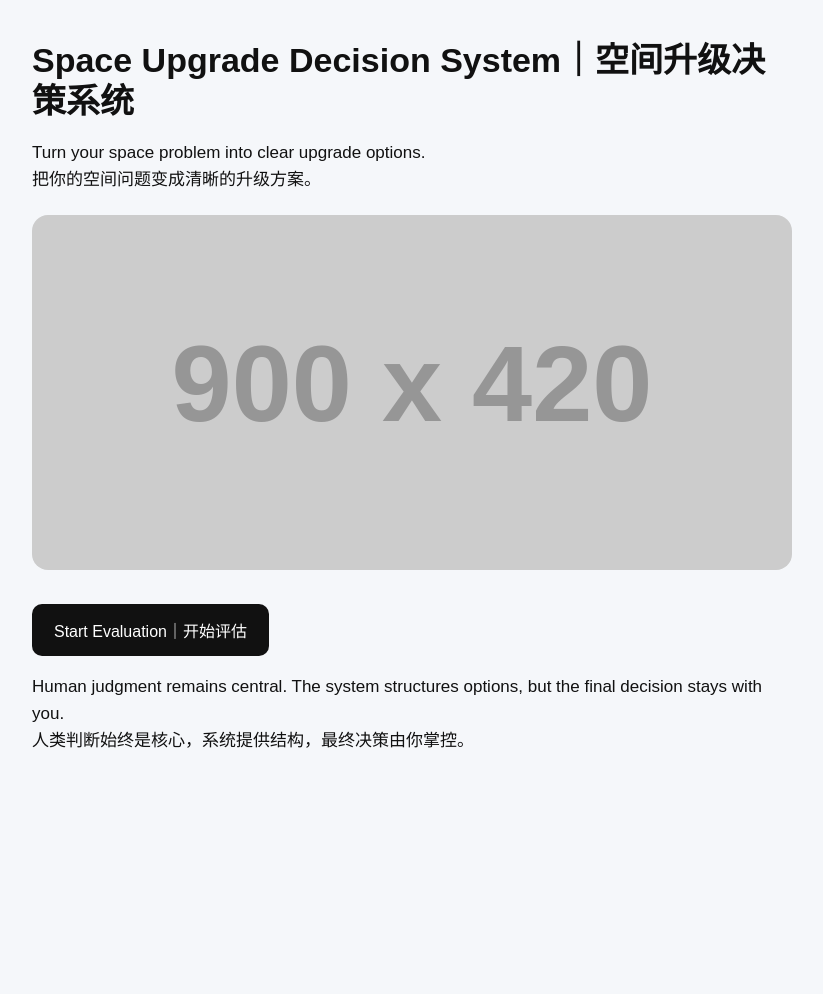
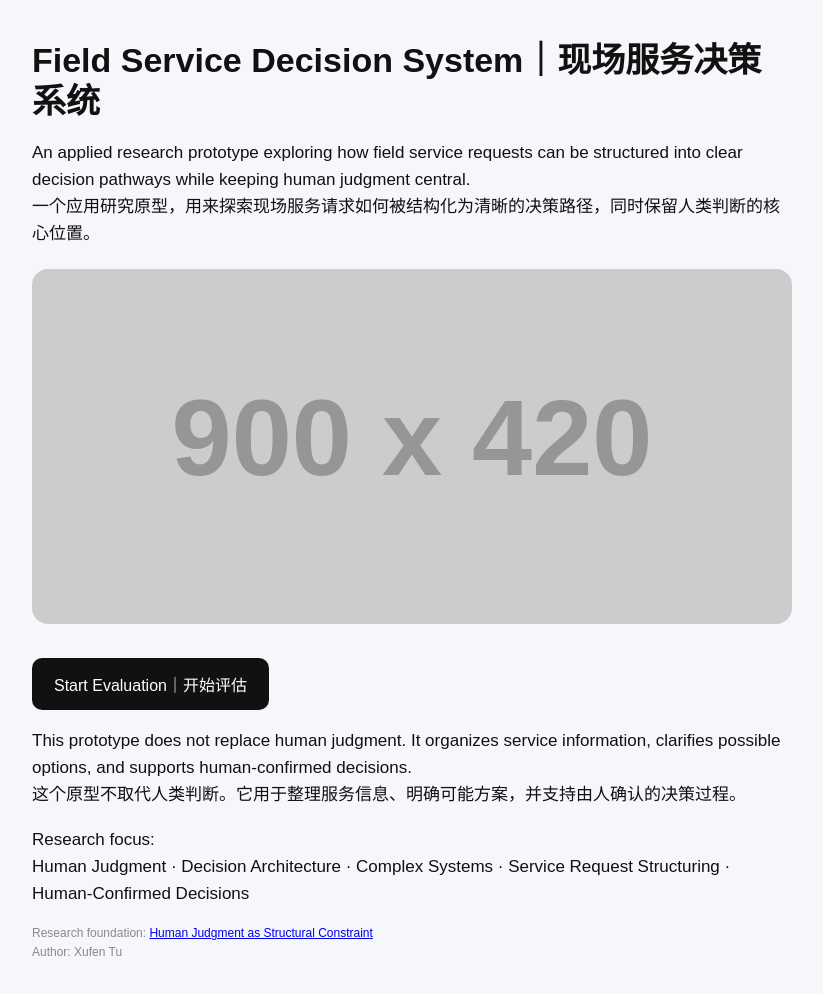
Before and after one commit to xufentu-creator/field-service-decision-system, a plain HTML site: page index.html in a window 1280 px wide. Shown: the whole page, without its empty margins (228-1051 px from the left). Before the commit the page ends 800 px from the top, so only its background shows below. Drawn offline with Linux system fonts and the light colour scheme; placeholder pictures from the web are drawn by us.

Commit message:
Revise index.html for Field Service Decision System
Updated the title, meta description, and keywords for clarity. Revised content to reflect the focus on field service decision-making.

```diff
--- a/index.html
+++ b/index.html
@@ -1,33 +1,60 @@
 <!DOCTYPE html>
-<html>
+<html lang="en">
 <head>
   <meta charset="UTF-8">
-  <title>Decision System</title>
+
+  <title>Field Service Decision System | Applied Research Prototype</title>
+
   <meta name="viewport" content="width=device-width, initial-scale=1.0">
+
+  <meta
+    name="description"
+    content="An applied research prototype by Xufen Tu exploring how field service requests can be structured into clear decision pathways while keeping human judgment central."
+  >
+
+  <meta
+    name="keywords"
+    content="Xufen Tu, Field Service Decision System, Applied Research Prototype, Human Judgment, Decision Architecture, Complex Systems, Service Request Structuring, Human-Confirmed Decisions"
+  >
+
   <link rel="stylesheet" href="style.css">
 </head>
 
 <body>
   <div class="container">
 
-    <h1>Space Upgrade Decision System｜空间升级决策系统</h1>
+    <h1>Field Service Decision System｜现场服务决策系统</h1>
 
     <p>
-      Turn your space problem into clear upgrade options.<br>
-      把你的空间问题变成清晰的升级方案。
+      An applied research prototype exploring how field service requests can be structured into clear decision pathways while keeping human judgment central.<br>
+      一个应用研究原型，用来探索现场服务请求如何被结构化为清晰的决策路径，同时保留人类判断的核心位置。
     </p>
 
     <img
-      src="https://dummyimage.com/900x420/f3f4f6/222222&text=Space+Upgrade+Decision+System"
-      alt="System preview"
+      src="https://dummyimage.com/900x420/f3f4f6/222222&text=Field+Service+Decision+System"
+      alt="Field Service Decision System applied research prototype"
       class="hero-img"
     >
 
     <button onclick="goUpload()">Start Evaluation｜开始评估</button>
 
     <p>
-      Human judgment remains central. The system structures options, but the final decision stays with you.<br>
-      人类判断始终是核心，系统提供结构，最终决策由你掌控。
+      This prototype does not replace human judgment. It organizes service information, clarifies possible options, and supports human-confirmed decisions.<br>
+      这个原型不取代人类判断。它用于整理服务信息、明确可能方案，并支持由人确认的决策过程。
+    </p>
+
+    <p>
+      Research focus:<br>
+      Human Judgment · Decision Architecture · Complex Systems · Service Request Structuring · Human-Confirmed Decisions
+    </p>
+
+    <p class="note">
+      Research foundation:
+      <a href="https://github.com/xufentu-creator/judgment-as-structural-constraint" target="_blank">
+        Human Judgment as Structural Constraint
+      </a>
+      <br>
+      Author: Xufen Tu
     </p>
 
   </div>
```
